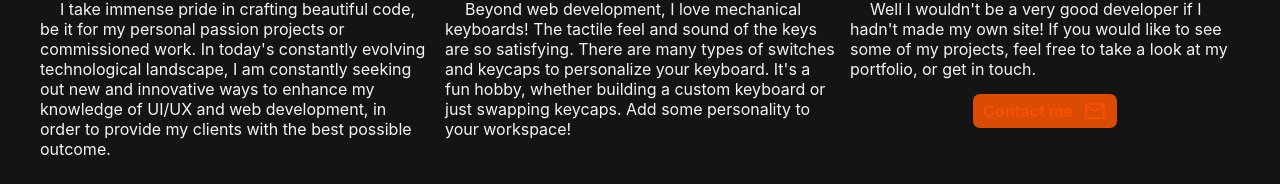
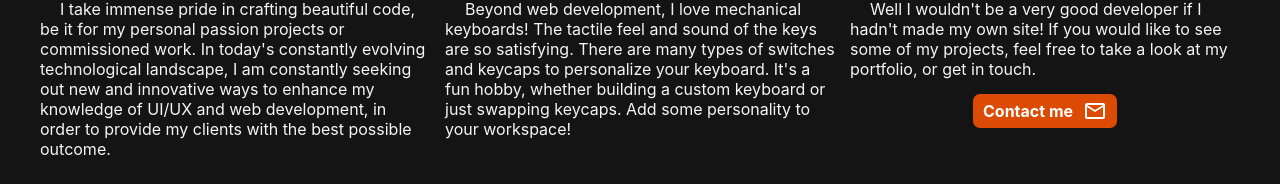
Before and after one commit to cjfaquino/portfolio, a React (Vite) app: page / in a window 1280 px wide. In both pictures the pointer is over the link "Contact me". Shown: the part 143-327 px from the top of the page. Built offline with nearby package versions, Linux system fonts and the light colour scheme.

Commit message:
fix about-me links color

```diff
--- a/src/App.css
+++ b/src/App.css
@@ -133,6 +133,10 @@ nav a.active {
 }
 
 /* about me */
+
+.about-me a:hover {
+  color: white;
+}
 
 .about-grid {
   grid-template-columns: repeat(auto-fit, minmax(280px, 1fr));
--- a/src/pages/Home/AboutMe.tsx
+++ b/src/pages/Home/AboutMe.tsx
@@ -39,7 +39,7 @@ function AboutMe() {
   }, [divRef]);
 
   return (
-    <section>
+    <section className='about-me'>
       <h2>
         About Me ~ <TypingText>Developer</TypingText>
       </h2>
```
